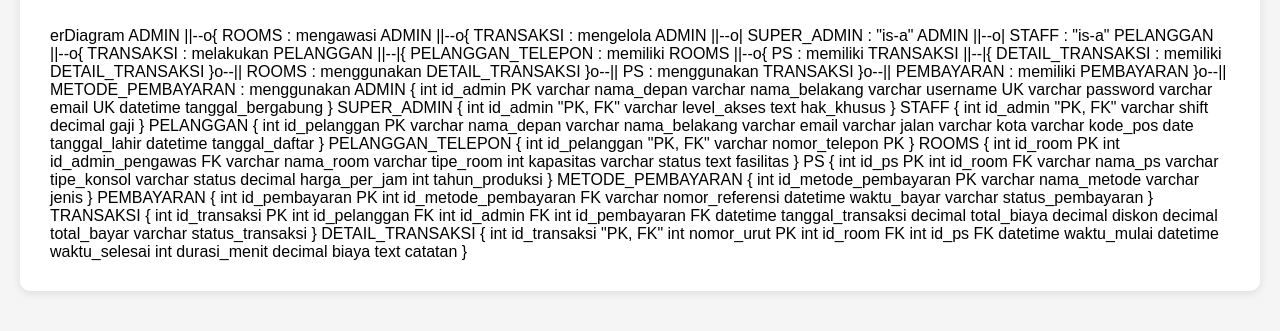
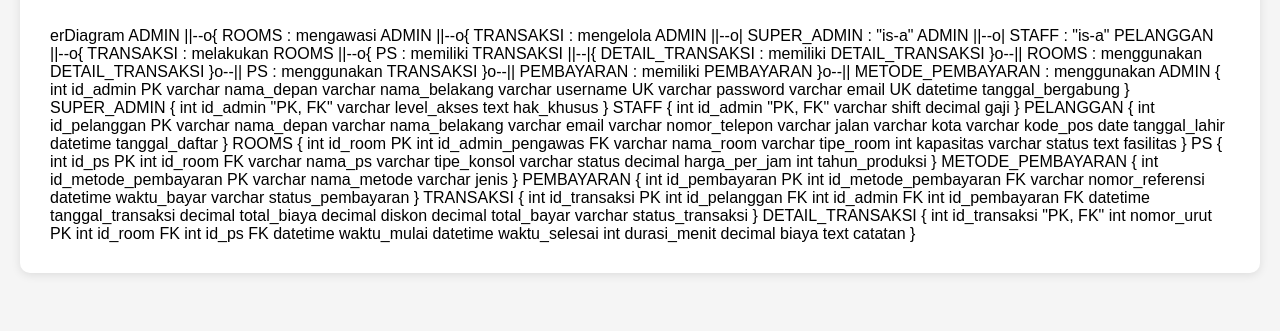
Before and after one commit to Wigunaz/erd, a plain HTML site: page index.html in a window 1280 px wide. Shown: the part 111-442 px from the top of the page. Drawn offline with Linux system fonts and the light colour scheme.

Commit message:
Update index.html
merge pelanggan dan nomer pelanggan

```diff
--- a/index.html
+++ b/index.html
@@ -45,7 +45,6 @@ erDiagram
     ADMIN ||--o| STAFF : "is-a"
 
     PELANGGAN ||--o{ TRANSAKSI : melakukan
-    PELANGGAN ||--|{ PELANGGAN_TELEPON : memiliki
 
     ROOMS ||--o{ PS : memiliki
 
@@ -83,16 +82,12 @@ erDiagram
         varchar nama_depan
         varchar nama_belakang
         varchar email
+        varchar nomor_telepon
         varchar jalan
         varchar kota
         varchar kode_pos
         date tanggal_lahir
         datetime tanggal_daftar
-    }
-
-    PELANGGAN_TELEPON {
-        int id_pelanggan "PK, FK"
-        varchar nomor_telepon PK
     }
 
     ROOMS {
```
